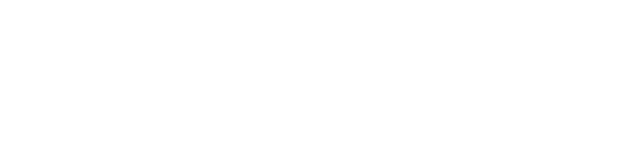
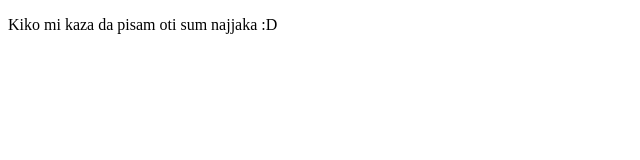
Before and after one commit to kpirkovic/konimex, a plain HTML site: page index.html in a window 1280 px wide. Shown: the whole page, without its empty margins (0-640 px from the left). Drawn offline with Linux system fonts and the light colour scheme.

Commit message:
aj sea test :D

```diff
--- a/index.html
+++ b/index.html
@@ -7,6 +7,6 @@
     <title>Konimex Home</title>
 </head>
     <body>
-
+        <p>Kiko mi kaza da pisam oti sum najjaka :D </p>
     </body>
 </html>
```
